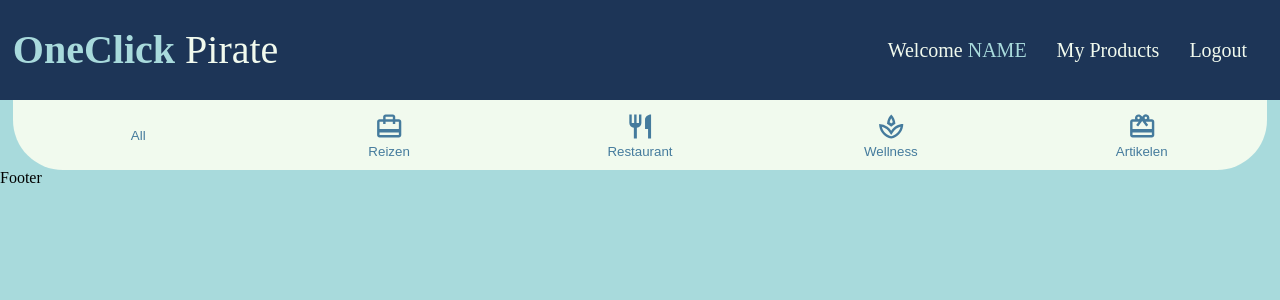
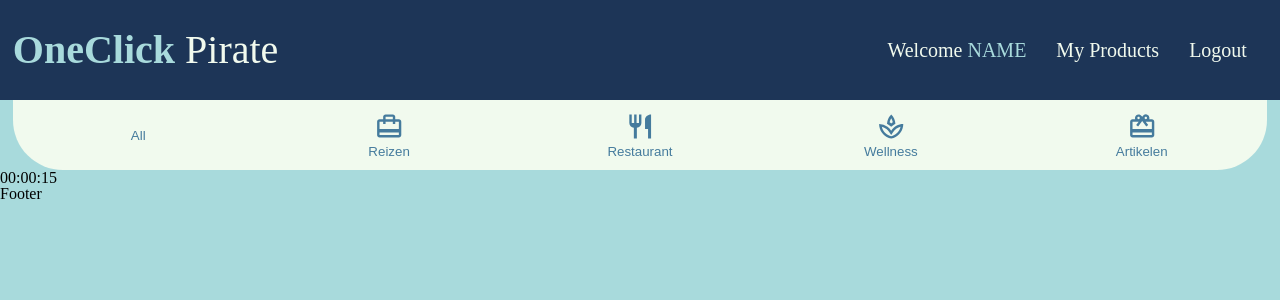
Before and after one commit to Foebry/auction_project, a React (Vite) app: page / in a window 1280 px wide. Shown: the top 300 px of the page. Built offline with nearby package versions, Linux system fonts and the light colour scheme.

Commit message:
padding right -> justify content - center

```diff
--- /dev/null
+++ b/src/components/Timer.jsx
@@ -0,0 +1,35 @@
+import { useEffect, useState } from "react";
+
+const Timer = () => {
+  const [time, setTime] = useState(20);
+
+  let h = Math.floor(time / 3600);
+  let m = Math.floor((time % 3600) / 60);
+  let s = Math.floor((time % 3600) % 60);
+
+  useEffect(() => {
+    const timerId = setInterval(() => {
+      setTime((prevCounter) => prevCounter - 1);
+    }, 1000);
+
+    if (h == 0 && m == 0 && s == 0) {
+      clearInterval(timerId);
+    }
+
+    return () => {
+      clearInterval(timerId);
+    };
+  }, [time]);
+
+  if (h < 10) h = "0" + h;
+  if (m < 10) m = "0" + m;
+  if (s < 10) s = "0" + s;
+
+  return (
+    <div>
+      {h}:{m}:{s}
+    </div>
+  );
+};
+
+export default Timer;
--- a/src/styles/Header.scss
+++ b/src/styles/Header.scss
@@ -17,10 +17,9 @@
         &__links{
             display: flex;
             width: 400px;
-            justify-content: flex-end;
+            justify-content: center;
             align-items: center;
             gap: 30px;
-            padding-right: 20px;
             & .link{
                 font-size: 20px;
                 text-decoration: none;
--- a/src/views/Index.jsx
+++ b/src/views/Index.jsx
@@ -1,10 +1,12 @@
 import React from "react";
 import Categories from "../components/Categories";
+import Timer from "../components/Timer";
 
 const Index = () => {
   return (
     <>
       <Categories />
+      <Timer />
     </>
   );
 };
```
